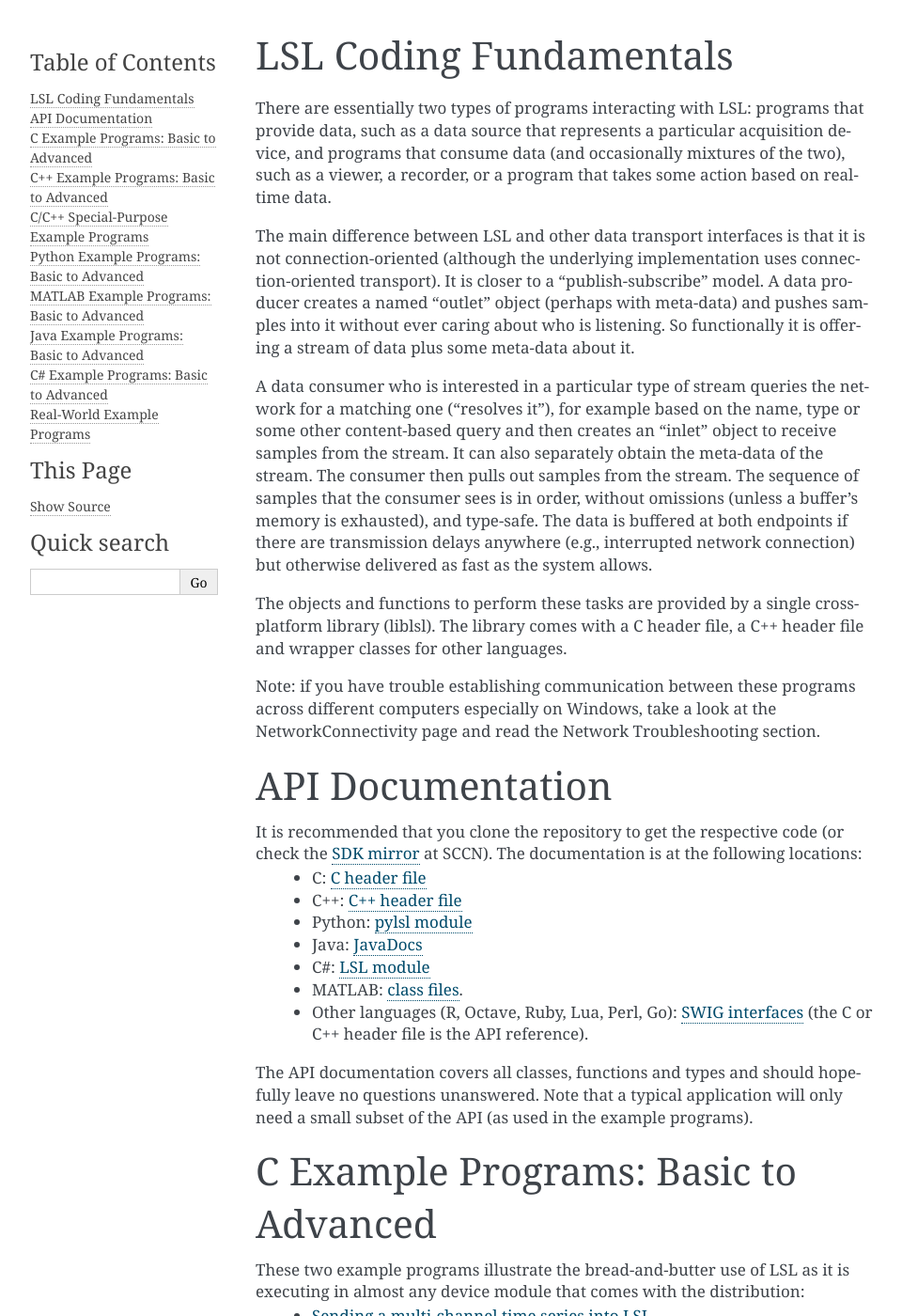
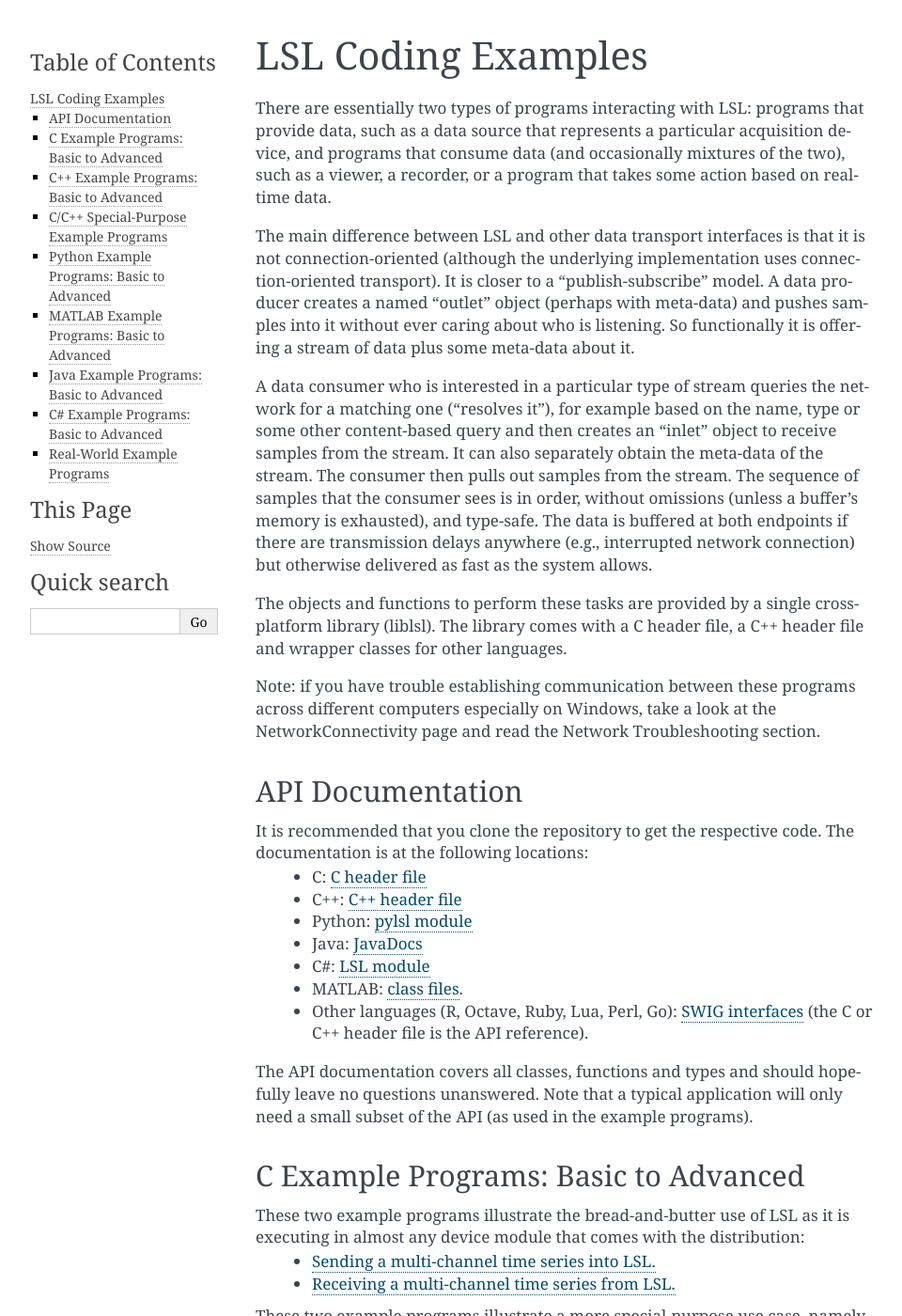
Before and after one commit to sccn/labstreaminglayer, a Sphinx documentation site: the page built from docs/dev/examples.rst, in a window 1280 px wide and 1400 px high. Shown: the whole window at 94% size, without its empty margins (148-1108 px from the left). Built offline with Sphinx 7.4.7, drawn with Linux system fonts in a browser that asks for light colours.

Commit message:
docs bump

```diff
--- a/docs/dev/examples.rst
+++ b/docs/dev/examples.rst
@@ -1,5 +1,5 @@
-LSL Coding Fundamentals
-#######################
+LSL Coding Examples
+###################
 
 There are essentially two types of programs interacting with LSL: programs that provide data, such as a data source that represents a particular acquisition device, and programs that consume data (and occasionally mixtures of the two), such as a viewer, a recorder, or a program that takes some action based on real-time data.
 
@@ -12,9 +12,9 @@ The objects and functions to perform these tasks are provided by a single cross-
 Note: if you have trouble establishing communication between these programs across different computers especially on Windows, take a look at the NetworkConnectivity page and read the Network Troubleshooting section.
 
 API Documentation
-#################
+*****************
 
-It is recommended that you clone the repository to get the respective code (or check the `SDK mirror <ftp://sccn.ucsd.edu/pub/software/LSL/SDK/>`__ at SCCN). The documentation is at the following locations:
+It is recommended that you clone the repository to get the respective code. The documentation is at the following locations:
   * C: `C header file <https://github.com/sccn/liblsl/blob/master/include/lsl_c.h>`__
   * C++: `C++ header file <https://github.com/sccn/liblsl/blob/master/include/lsl_cpp.h>`__
   * Python: `pylsl module <https://github.com/labstreaminglayer/liblsl-Python/blob/master/pylsl/pylsl.py>`__
@@ -26,7 +26,7 @@ It is recommended that you clone the repository to get the respective code (or c
 The API documentation covers all classes, functions and types and should hopefully leave no questions unanswered. Note that a typical application will only need a small subset of the API (as used in the example programs).
 
 C Example Programs: Basic to Advanced
-#####################################
+*************************************
 
 These two example programs illustrate the bread-and-butter use of LSL as it is executing in almost any device module that comes with the distribution:
   * `Sending a multi-channel time series into LSL. <https://github.com/labstreaminglayer/App-Examples/blob/master/SendDataC.c>`__
@@ -40,7 +40,7 @@ The last example shows how to attach properly formatted meta-data to a stream, a
   * `Handling stream meta-data. <https://github.com/labstreaminglayer/App-Examples/blob/master/HandleMetaDataC.c>`__
 
 C++ Example Programs: Basic to Advanced
-#######################################
+***************************************
 
 These two example programs illustrate the shortest amount of code that is necessary to get a C++ program linked to LSL:
   * `Minimal data sending example. <https://github.com/labstreaminglayer/App-Examples/blob/master/SendDataSimple.cpp>`__
@@ -62,7 +62,7 @@ The last example shows how to attach properly formatted meta-data to a stream, a
   * `Handling stream meta-data. <https://github.com/labstreaminglayer/App-Examples/blob/master/HandleMetaData.cpp>`__
 
 C/C++ Special-Purpose Example Programs
-######################################
+**************************************
 These programs illustrate some special use cases of LSL that are also relevant for C programmers. See the lsl\_c.h header for the corresponding C APIs (they are very similar to the C++ code shown here).
 
 This example illustrates in more detail how streams can be resolved on the network:
@@ -75,7 +75,7 @@ This example shows how to obtain time-correction values for a given stream. Thes
   * `Querying the time-correction information for a stream. <https://github.com/labstreaminglayer/App-Examples/blob/master/GetTimeCorrection.cpp>`__
 
 Python Example Programs: Basic to Advanced
-##########################################
+******************************************
 These examples show how to transmit a numeric multi-channel time series through LSL:
   * `Sending a multi-channel time series into LSL. <https://github.com/labstreaminglayer/liblsl-Python/tree/master/pylsl/examples/SendData.py>`__
   * `Receiving a multi-channel time series from LSL. <https://github.com/labstreaminglayer/liblsl-Python/tree/master/pylsl/examples/ReceiveData.py>`__
@@ -92,7 +92,7 @@ The last example shows how to attach properly formatted meta-data to a stream, a
   * `Handling stream meta-data. <https://github.com/labstreaminglayer/liblsl-Python/tree/master/pylsl/examples/HandleMetadata.py>`__
 
 MATLAB Example Programs: Basic to Advanced
-##########################################
+******************************************
 These examples show how to transmit a numeric multi-channel time series through LSL:
   * `Sending a multi-channel time series into LSL. <https://github.com/labstreaminglayer/liblsl-Matlab/tree/master/examples/SendData.m>`__
   * `Receiving a multi-channel time series from LSL. <https://github.com/labstreaminglayer/liblsl-Matlab/tree/master/examples/ReceiveData.m>`__
@@ -109,7 +109,7 @@ The last example shows how to attach properly formatted meta-data to a stream, a
   * `Handling stream meta-data. <https://github.com/labstreaminglayer/liblsl-Matlab/tree/master/examples/HandleMetaData.m>`__
 
 Java Example Programs: Basic to Advanced
-########################################
+****************************************
 These examples show how to transmit a numeric multi-channel time series through LSL:
   * `Sending a multi-channel time series into LSL. <https://github.com/labstreaminglayer/liblsl-Java/tree/master/src/examples/SendData.java>`__
   * `Receiving a multi-channel time series from LSL. <https://github.com/labstreaminglayer/liblsl-Java/tree/master/src/examples/ReceiveData.java>`__
@@ -126,7 +126,7 @@ The last example shows how to attach properly formatted meta-data to a stream, a
   * `Handling stream meta-data. <https://github.com/labstreaminglayer/liblsl-Java/tree/master/src/examples/HandleMetaData.java>`__
 
 C# Example Programs: Basic to Advanced
-######################################
+**************************************
 These examples show how to transmit a numeric multi-channel time series through LSL:
   * `Sending a multi-channel time series into LSL. <https://github.com/labstreaminglayer/liblsl-Csharp/tree/master/examples/SendData.cs>`__
   * `Receiving a multi-channel time series from LSL. <https://github.com/labstreaminglayer/liblsl-Csharp/tree/master/examples/ReceiveData.cs>`__
@@ -143,7 +143,7 @@ The last example shows how to attach properly formatted meta-data to a stream, a
   * `Handling stream meta-data. <https://github.com/labstreaminglayer/liblsl-Csharp/tree/master/examples/HandleMetaData.cs>`__
 
 Real-World Example Programs
-###########################
+***************************
 These sample codes are from actual 'production' software that is used to do data transmission:
   * `Kinect: multi-channel signal with body joint positions and meta-data. <https://github.com/labstreaminglayer/App-KinectMocap>`__
   * `Keyboard: irregular marker stream based on keyboard inputs. <https://github.com/labstreaminglayer/App-Keyboard>`__
--- a/docs/info/supported_devices.rst
+++ b/docs/info/supported_devices.rst
@@ -1,6 +1,8 @@
 Supported Devices
 #################
 The lab streaming layer was originally developed to facilitate human-subject experiments that involve multi-modal data acquisition, including both brain dynamics (primarily EEG), physiology (EOG, EMG, heart rate, respiration, skin conductance, etc.), as well as behavioral data (motion capture, eye tracking, touch interaction, facial expressions, etc.) and finally environmental and program state (for example, event markers).
+
+For device support hosted on GitHub, make sure to read the README and check the release page for downloads.
 
 Supported EEG Hardware
 **********************
```
